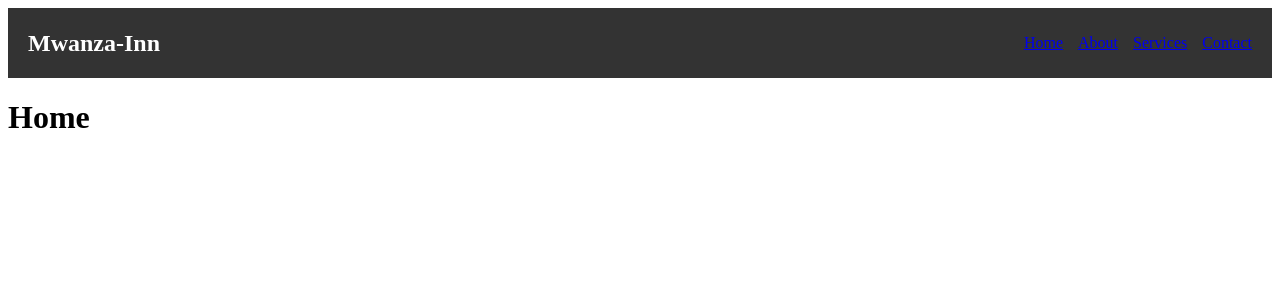
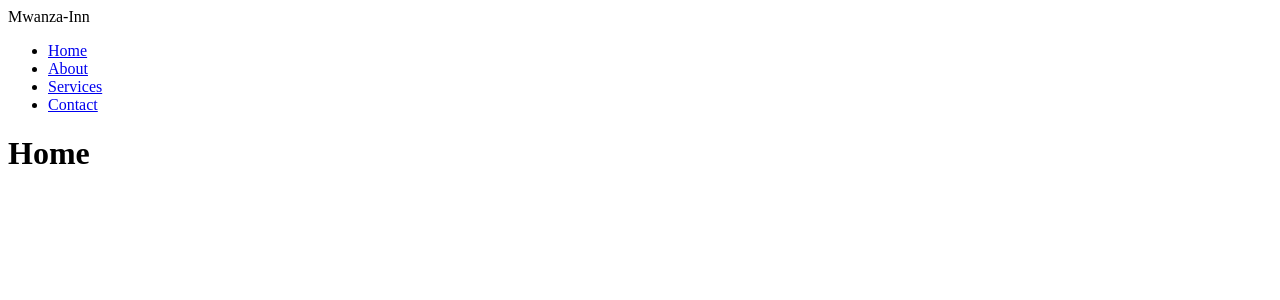
Before and after one commit to henrymutega/mwanza-inn, a Next.js app: page / in a window 1280 px wide. Shown: the top 300 px of the page. Built offline with nearby package versions, Linux system fonts and the light colour scheme.

Commit message:
Navbar class names updates for styling.

```diff
--- a/src/app/components/Navbar.jsx
+++ b/src/app/components/Navbar.jsx
@@ -2,9 +2,9 @@ import Link from 'next/link';
 
 export default function Navbar() {
   return (
-    <nav style={styles.navbar}>
-      <div style={styles.logo}>Mwanza-Inn</div>
-      <ul style={styles.navLinks}>
+    <nav className="navbar">
+      <div className="logo">Mwanza-Inn</div>
+      <ul className="navLinks">
         <li>
           <Link href="/">Home</Link>
         </li>
```
